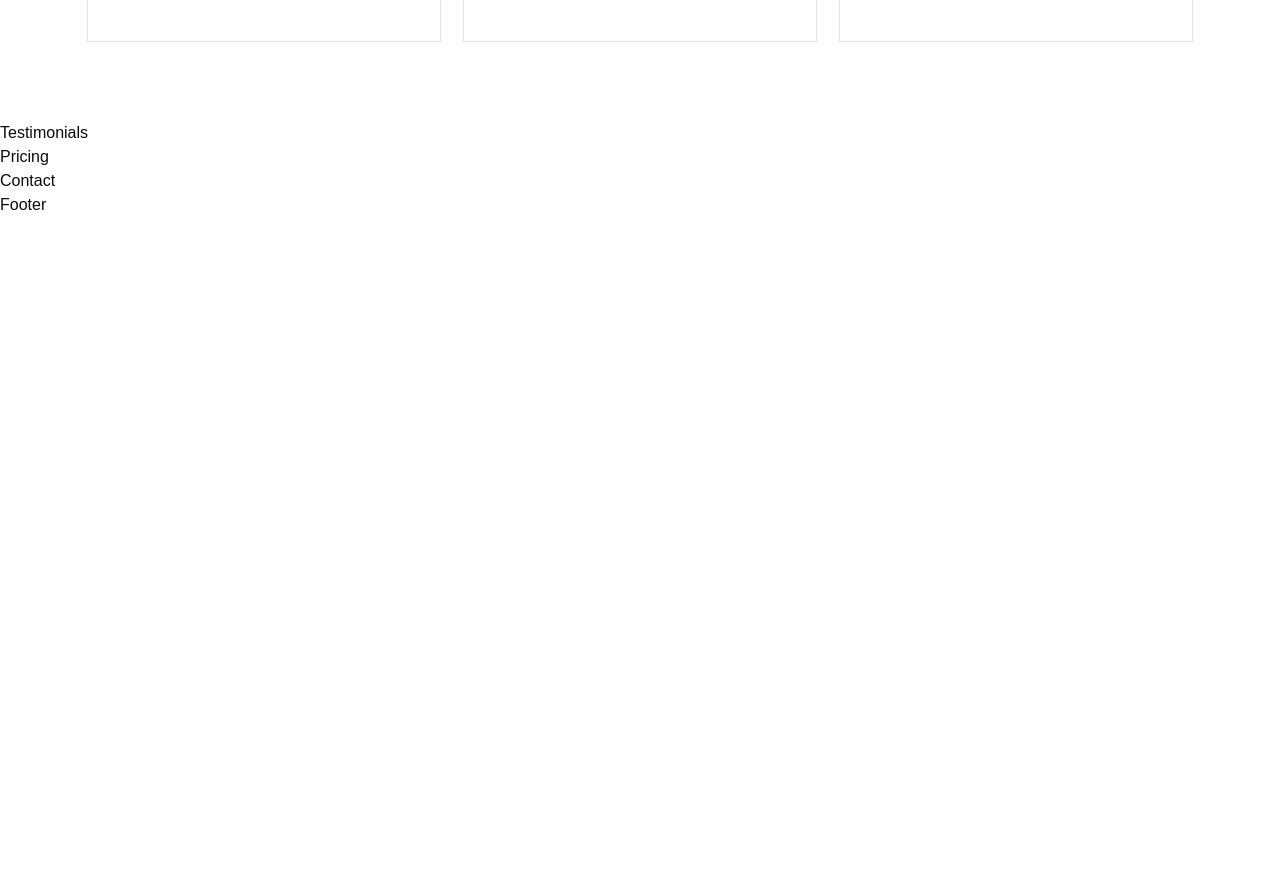
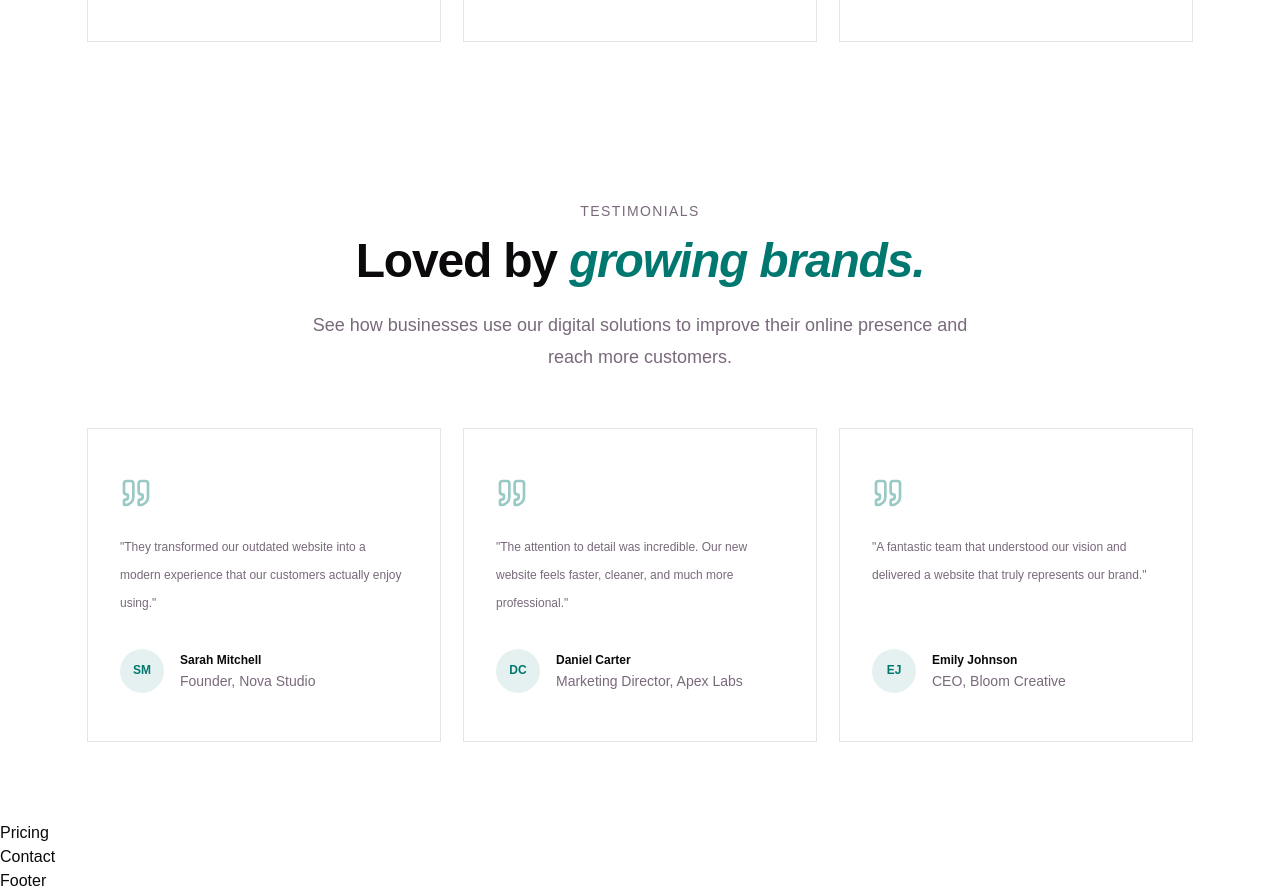
Before and after one commit to mapledevstack/northpeak-digital, a React (Vite) app: page / in a window 1280 px wide. Shown: the part 1480-2373 px from the top of the page. Before the commit the page ends 1697 px from the top, so only its background shows below. Built offline with nearby package versions, Linux system fonts and the light colour scheme.

Commit message:
feat: add testimonials section

```diff
--- a/src/components/layout/Navbar.tsx
+++ b/src/components/layout/Navbar.tsx
@@ -3,7 +3,7 @@ import MobileMenu from "./MobileMenu"
 
 const navLinks = [
   { label: "Services", href: "#services" },
-  { label: "Results", href: "#testimonials" },
+  { label: "Testimonials", href: "#testimonials" },
   { label: "Pricing", href: "#pricing" },
   { label: "Contact", href: "#contact" },
 ]
@@ -13,7 +13,6 @@ const Navbar = () => {
     <header className="sticky top-0 z-50">
       <nav className="border-b border-sidebar-border bg-sidebar/50 backdrop-blur-sm">
         <div className="mx-auto flex h-20 w-full items-center justify-between px-4 sm:px-6 lg:px-8">
-          {/* Logo */}
           <a
             href="#"
             aria-label="NorthPeak Digital home"
@@ -23,7 +22,6 @@ const Navbar = () => {
             <span>NorthPeak</span>
           </a>
 
-          {/* Desktop Navigation */}
           <div className="hidden h-full md:flex">
             {navLinks.map((navLink) => (
               <a
@@ -36,7 +34,6 @@ const Navbar = () => {
             ))}
           </div>
 
-          {/* Mobile Navigation */}
           <div className="md:hidden">
             <MobileMenu />
           </div>
--- a/src/components/sections/Testimonials.tsx
+++ b/src/components/sections/Testimonials.tsx
@@ -1,5 +1,110 @@
-type Props = {}
-const Testimonials = (props: Props) => {
-  return <div>Testimonials</div>
+import { motion } from "motion/react"
+import { Quote } from "lucide-react"
+import { Card, CardContent } from "../ui/card"
+
+const fadeUp = {
+  hidden: {
+    opacity: 0,
+    y: 20,
+  },
+  visible: {
+    opacity: 1,
+    y: 0,
+    transition: {
+      duration: 0.8,
+      ease: [0.22, 1, 0.36, 1] as const,
+    },
+  },
 }
+
+const testimonials = [
+  {
+    name: "Sarah Mitchell",
+    role: "Founder, Nova Studio",
+    quote:
+      "They transformed our outdated website into a modern experience that our customers actually enjoy using.",
+  },
+  {
+    name: "Daniel Carter",
+    role: "Marketing Director, Apex Labs",
+    quote:
+      "The attention to detail was incredible. Our new website feels faster, cleaner, and much more professional.",
+  },
+  {
+    name: "Emily Johnson",
+    role: "CEO, Bloom Creative",
+    quote:
+      "A fantastic team that understood our vision and delivered a website that truly represents our brand.",
+  },
+]
+
+const Testimonials = () => {
+  return (
+    <section id="testimonials" className="relative overflow-hidden py-20">
+      <motion.div
+        className="mx-auto max-w-6xl px-6"
+        initial="hidden"
+        whileInView="visible"
+        viewport={{ once: true, margin: "-100px" }}
+        variants={{
+          hidden: {},
+          visible: {
+            transition: {
+              staggerChildren: 0.12,
+            },
+          },
+        }}
+      >
+        <motion.div variants={fadeUp} className="mx-auto max-w-2xl text-center">
+          <p className="text-sm font-medium tracking-widest text-muted-foreground uppercase">
+            Testimonials
+          </p>
+
+          <h2 className="mt-4 text-4xl font-bold tracking-tight md:text-5xl">
+            Loved by{" "}
+            <span className="text-primary italic">growing brands.</span>
+          </h2>
+
+          <p className="mt-6 text-lg leading-8 text-muted-foreground">
+            See how businesses use our digital solutions to improve their online
+            presence and reach more customers.
+          </p>
+        </motion.div>
+
+        <div className="mt-14 grid gap-6 md:grid-cols-2 lg:grid-cols-3">
+          {testimonials.map((testimonial) => (
+            <motion.div key={testimonial.name} variants={fadeUp}>
+              <Card className="group h-full border-border/50 bg-card/50 transition-all duration-300 hover:-translate-y-1 hover:shadow-xl">
+                <CardContent className="flex h-full flex-col p-8">
+                  <Quote className="size-8 text-primary/40" />
+
+                  <p className="mt-6 flex-1 leading-7 text-muted-foreground">
+                    "{testimonial.quote}"
+                  </p>
+
+                  <div className="mt-8 flex items-center gap-4">
+                    <div className="flex size-11 items-center justify-center rounded-full bg-primary/10 font-semibold text-primary">
+                      {testimonial.name
+                        .split(" ")
+                        .map((word) => word[0])
+                        .join("")}
+                    </div>
+
+                    <div>
+                      <p className="font-semibold">{testimonial.name}</p>
+                      <p className="text-sm text-muted-foreground">
+                        {testimonial.role}
+                      </p>
+                    </div>
+                  </div>
+                </CardContent>
+              </Card>
+            </motion.div>
+          ))}
+        </div>
+      </motion.div>
+    </section>
+  )
+}
+
 export default Testimonials
```
